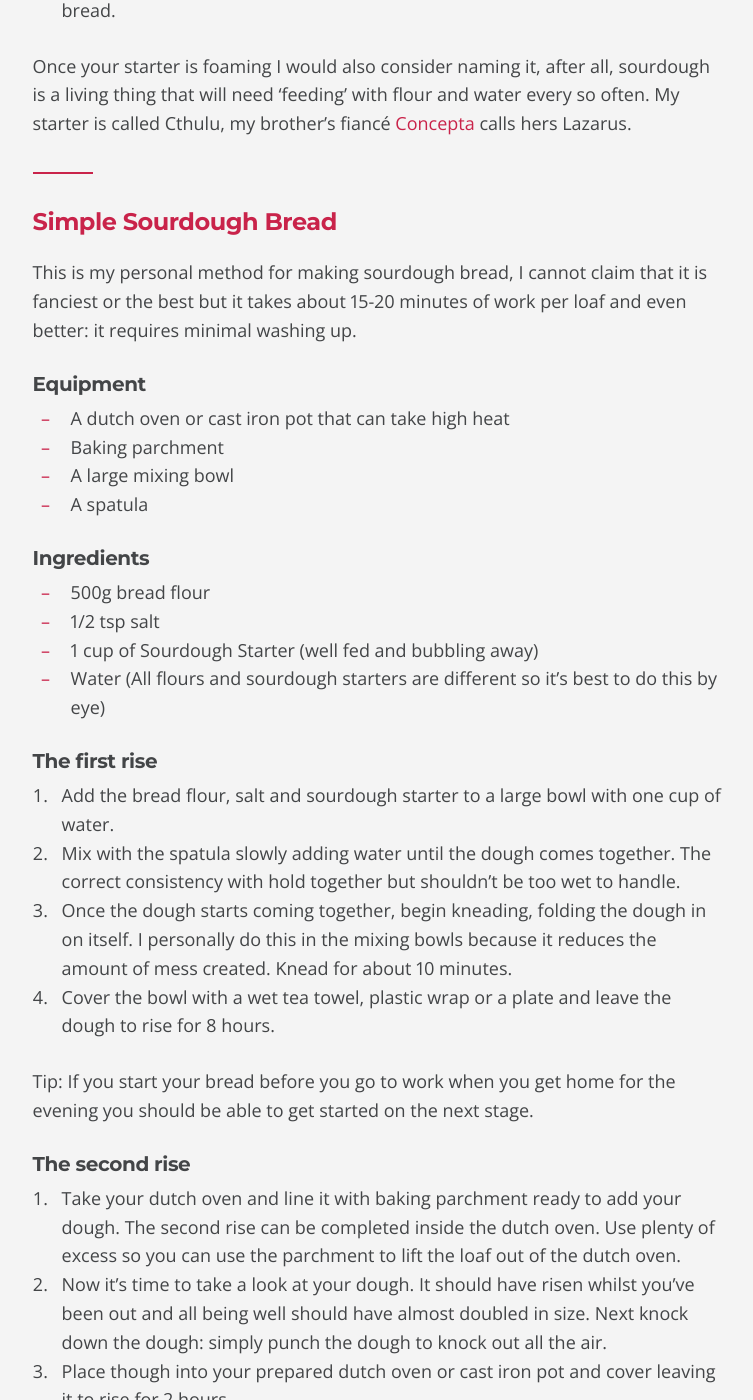
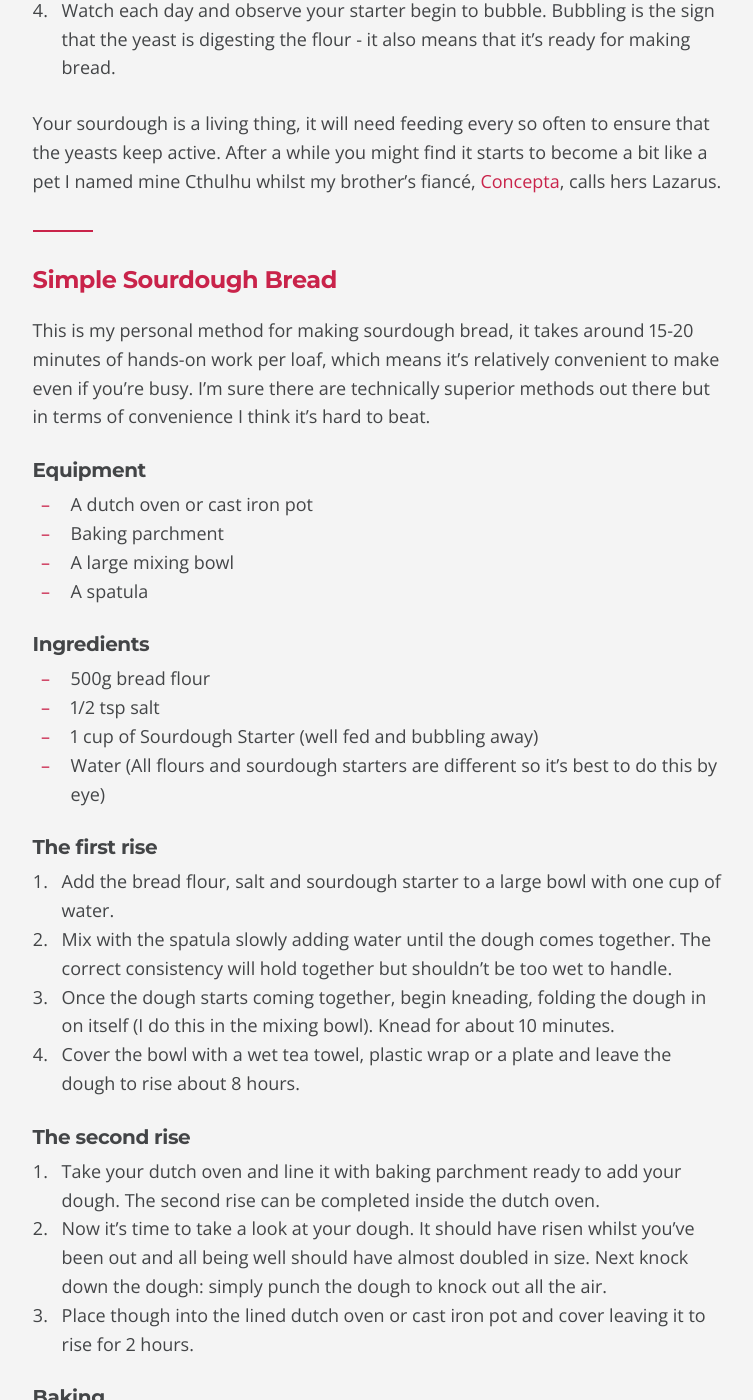
Before and after one commit to richardmscott/www.rscottillustration.co.uk, a Jekyll site: the page built from _posts/2017-02-07-simple-sourdough-bread.md, in a window 1280 px wide and 1400 px high, scrolled down 1522 px. Shown: the whole window, without its empty margins (351-1104 px from the left). Built offline with Jekyll 4.4.1, drawn with Linux system fonts in a browser that asks for light colours; nearby versions of some CDN libraries; some of the changed text lies outside the part shown.

Commit message:
Text amends

```diff
--- a/_posts/2017-02-07-simple-sourdough-bread.md
+++ b/_posts/2017-02-07-simple-sourdough-bread.md
@@ -1,23 +1,26 @@
 ---
 title: Simple Sourdough Bread
-summary: Making bread at home actually isn't that difficult. This method is quick, fits around the working day and makes minimal mess.
+summary: >-
+  Making bread at home actually isn't that difficult. This method is quick, fits
+  around the working day and makes minimal mess.
 category: Recipes
 comments: false
 layout: blog
 thumbnail-image: /img/thumbnails/sourdough-thumbnail.png
 social-image: /img/sourdough-starter.png
 published: true
+date: '2017-02-20 17:19 +0000'
 ---
 
-For those of you who don't know already Sourdough is bread made using the 'wild yeasts' found in flour instead of commercially made yeasts. Unlike industrially cultured yeasts, wild yeasts aren't haven't been selected for speed, this means that the bread will normally take longer to rise. The benefit though is that this longer process of fermentation that occurs lets the bread develop a more distinctive flavour and there is evidence it also helps break down the gluten in the bread to making easier to digest.
+Although sourdough bread is becoming increasingly well-known, not everybody knows what makes it different from other breads. True sourdough bread is made using the 'wild yeasts' found in flour instead of commercially grown yeast. Commercially grown yeasts produce light, fast-rising bread with a neutral flavour. The wild yeasts in sourdough work more slowly but they have the benefit of developing a more complex flavour. This longer process of fermenting the dough also helps break down the gluten in the flour and makes the vitamins and minerals within the bread easier to absorb.
 
 ## Introducing the Sourdough Starter
 
-To make your own sourdough bread you will need a 'sourdough starter'. A sourdough starter is simply a mixture of flour and water which makes a nice home for the friendly wild yeasts that are used to make sourdough bread. It's unusual stuff to the unitiated and doesn't look or smell particularly appealing…
+To make your own sourdough bread you will need a 'sourdough starter'. A sourdough starter is simply a mixture of flour and water which creates a home for the friendly wild yeasts that are used to make sourdough bread. To the uninitiated a sourdough starter looks quite sinister, a strange smelling sludge but don’t be fearful it makes excellent bread.
 
 ![Sourdough Starter cartoon waving hello]({{site.baseurl}}/img/sourdough-starter.png)
 
-## Getting started
+## Making your own Sourdough Starter
 
 To begin your own sourdough starter, all you need is water, bread flour and a clean sealable container.
 
@@ -26,17 +29,17 @@
 3. Every day for a week ‘feed’ your starter with 1/4 cup of water and 1/4 cup of flour.
 4. Watch each day and observe your starter begin to bubble. Bubbling is the sign that the yeast is digesting the flour - it also means that it’s ready for making bread.
 
-Once your starter is foaming I would also consider naming it, after all, sourdough is a living thing that will need 'feeding' with flour and water every so often. My starter is called Cthulu, my brother's fiancé [Concepta](https://twitter.com/conceptacassar) calls hers Lazarus.
+Your sourdough is a living thing, it will need feeding every so often to ensure that the yeasts keep active. After a while you might find it starts to become a bit like a pet I named mine Cthulhu whilst my brother's fiancé, [Concepta](https://twitter.com/conceptacassar), calls hers Lazarus.
 
 ****
 
 ## Simple Sourdough Bread
 
-This is my personal method for making sourdough bread, I cannot claim that it is fanciest or the best but it takes about 15-20 minutes of work per loaf and even better: it requires minimal washing up.
+This is my personal method for making sourdough bread, it takes around 15-20 minutes of hands-on work per loaf, which means it’s relatively convenient to make even if you’re busy. I’m sure there are technically superior methods out there but in terms of convenience I think it’s hard to beat.
 
 ### Equipment
 
-* A dutch oven or cast iron pot that can take high heat
+* A dutch oven or cast iron pot
 * Baking parchment
 * A large mixing bowl
 * A spatula
@@ -51,22 +54,20 @@
 ### The first rise
 
 1. Add the bread flour, salt and sourdough starter to a large bowl with one cup of water.
-2. Mix with the spatula slowly adding water until the dough comes together. The correct consistency with hold together but shouldn't be too wet to handle.
-3. Once the dough starts coming together, begin kneading, folding the dough in on itself. I personally do this in the mixing bowls because it reduces the amount of mess created. Knead for about 10 minutes.
-5. Cover the bowl with a wet tea towel, plastic wrap or a plate and leave the dough to rise for 8 hours.
-
-Tip: If you start your bread before you go to work when you get home for the evening you should be able to get started on the next stage.
+2. Mix with the spatula slowly adding water until the dough comes together. The correct consistency will hold together but shouldn't be too wet to handle.
+3. Once the dough starts coming together, begin kneading, folding the dough in on itself (I do this in the mixing bowl). Knead for about 10 minutes.
+5. Cover the bowl with a wet tea towel, plastic wrap or a plate and leave the dough to rise about 8 hours.
 
 ### The second rise
 
-6. Take your dutch oven and line it with baking parchment ready to add your dough. The second rise can be completed inside the dutch oven. Use plenty of excess so you can use the parchment to lift the loaf out of the dutch oven.
+6. Take your dutch oven and line it with baking parchment ready to add your dough. The second rise can be completed inside the dutch oven.
 7. Now it's time to take a look at your dough. It should have risen whilst you've been out and all being well should have almost doubled in size. Next knock down the dough: simply punch the dough to knock out all the air.
-8. Place though into your prepared dutch oven or cast iron pot and cover leaving it to rise for 2 hours.
+8. Place though into the lined dutch oven or cast iron pot and cover leaving it to rise for 2 hours.
 
 ### Baking
 
 9. Preheat your oven to 250°C.
 10. Once up to heat bake the bread with it's lid on for 40 minutes.
-11. After forty minutes remove the loaf from the dutch oven and lift the loaf out using the baking parchment and then wrap in a tea towl whilst it cools.
+11. After forty minutes remove the loaf from the oven and lift the loaf out. Wrap the loaf in a tea towel whilst it cools.
 
 You should now have yourself a lovely homemade sourdough loaf!
```
